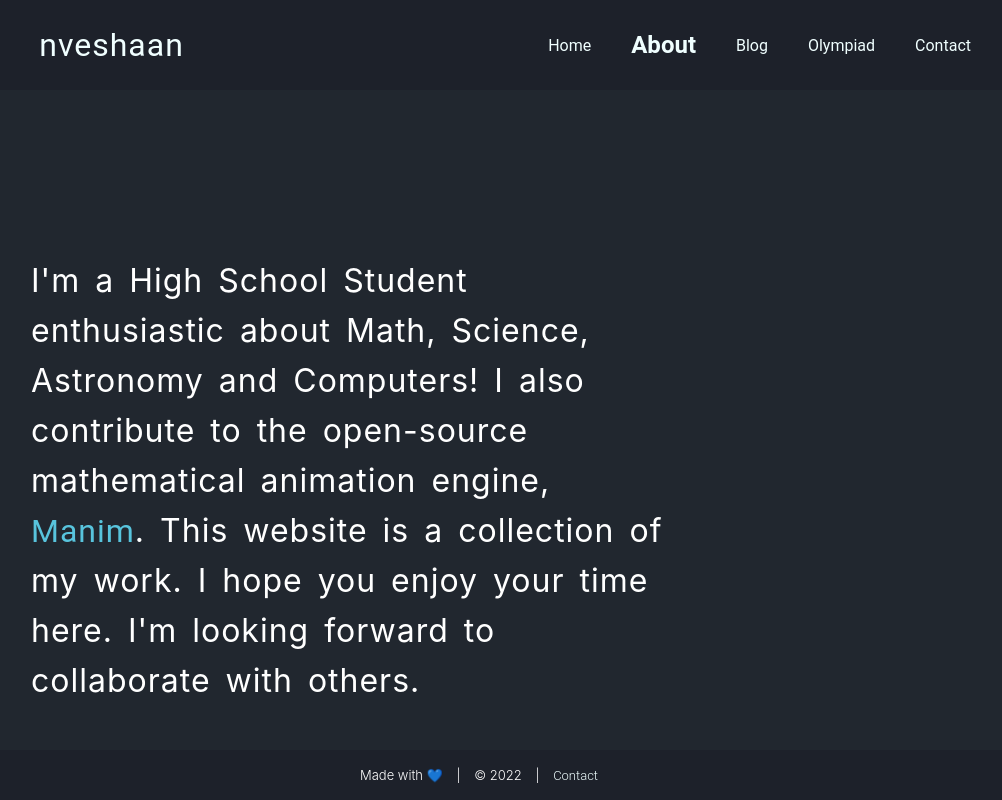
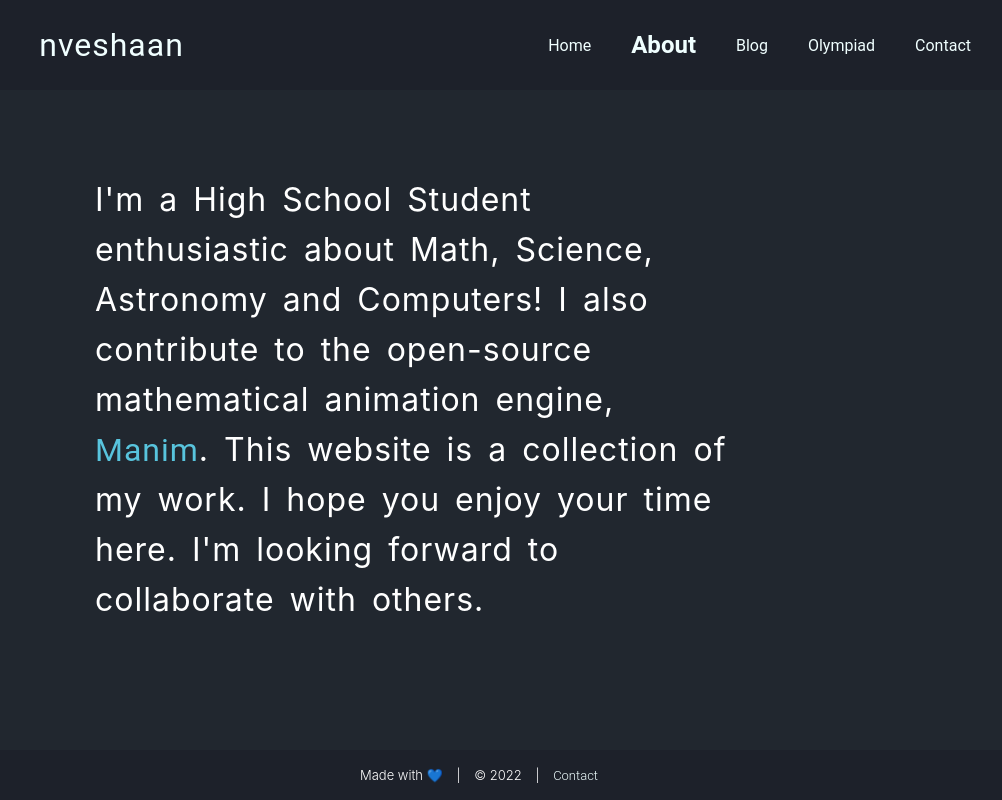
Before and after one commit to nveshaan/nveshaan.com, a plain HTML site: page pages/about.html in a window 1280 px wide. Shown: the whole page, without its empty margins (161-1163 px from the left). Drawn offline with Linux system fonts and the light colour scheme.

Commit message:
centered about

```diff
--- a/pages/about.html
+++ b/pages/about.html
@@ -22,9 +22,11 @@
         </nav>
     </header>
     <main>
-        <div class="intro">
+        <div class="outer"><div class="middle">
+        <div class="intro inner">
             <p id="intro">I'm a High School Student enthusiastic about <span class="int">Math</span>, <span class="int">Science</span>, <span class="int">Astronomy</span> and <span class="int">Computers</span>! I also contribute to the open-source mathematical animation engine, <a href="https://www.manim.community/" class="manim" target="_blank">Manim</a>. This website is a collection of my work. I hope you enjoy your time here. I'm looking forward to collaborate with others.</p>
         </div>
+        </div></div>
     </main>
     <div class="footer">
         <h6><span>Made with 💙</span> | <span>© 2022</span> | <span><a href="pages/contact.html">Contact</a></span></h6>
--- a/styles/about.css
+++ b/styles/about.css
@@ -86,6 +86,25 @@ header {
         transition: none;
 }
 
+.outer {
+        display: table;
+        position: absolute;
+        top: 0;
+        left: 0;
+        height: 100%;
+        width: 100%;
+      }
+
+      .middle {
+        display: table-cell;
+        vertical-align: middle;
+      }
+
+      .inner {
+        margin-left: 20%;
+        width: 50%;
+      }
+
 
 /* Animations */
 @keyframes fadein {
@@ -135,12 +154,6 @@ header {
                 color: #ffffff;
         }
 
-        main div {
-                margin-top: clamp(200px, 50%, 300px);
-                margin-left: 15%;
-                max-width: 70%;
-        }
-
         p {
                 font-family: -apple-system, BlinkMacSystemFont, 'Segoe UI', Roboto, Oxygen, Ubuntu, Cantarell, 'Open Sans', 'Helvetica Neue', sans-serif;
                 color: #ffffff;
@@ -148,6 +161,14 @@ header {
                 line-height: 50px;
                 word-spacing: 5px;
                 letter-spacing: 1px;
+        }
+}
+
+@media only screen and (max-width: 1200px) {
+
+        .outer {
+                top: 100px;
+                height: 90%;
         }
 }
 
@@ -164,11 +185,6 @@ header {
                 margin-left: 50%;
         }
 
-        main div {
-                margin-top: 20%;
-                max-width: 50%;
-        }
-
         p {
                 font-family: -apple-system, BlinkMacSystemFont, 'Segoe UI', Roboto, Oxygen, Ubuntu, Cantarell, 'Open Sans', 'Helvetica Neue', sans-serif;
                 color: #ffffff;
```
